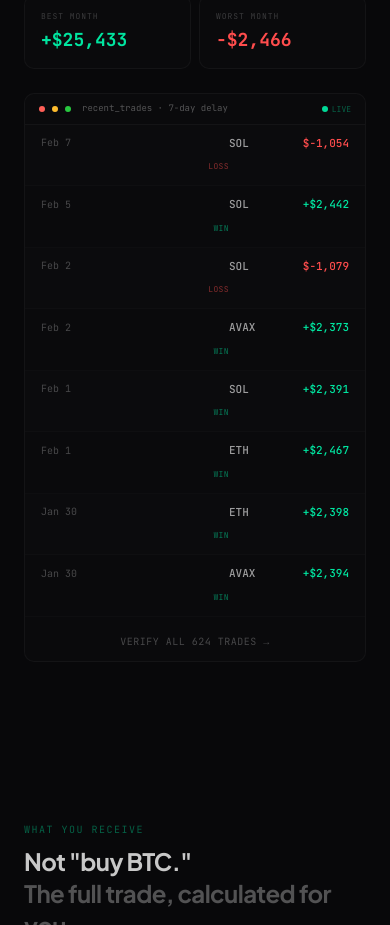
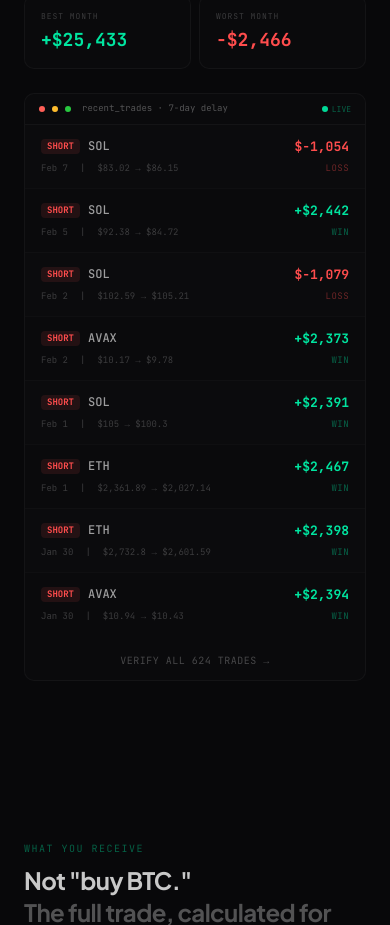
Before and after one commit to pulsewave-labs/platform, a Next.js app in the folder web/: page / in a window 390 px wide. Shown: the part 3680-4605 px from the top of the page. Built offline with nearby package versions, Linux system fonts and the light colour scheme.

Commit message:
Mobile trade history: card layout with LONG/SHORT pill, pair, PnL top row, details bottom row

```diff
--- a/web/app/client-page.tsx
+++ b/web/app/client-page.tsx
@@ -292,20 +292,42 @@ export default function LandingClientPage() {
               <span className="text-[9px] text-white/30 mono ml-1">recent_trades · 7-day delay</span>
               <span className="flex items-center gap-1 ml-auto"><span className="w-1.5 h-1.5 rounded-full bg-[#00e5a0] pd"></span><span className="text-[8px] text-[#00e5a0]/40 mono">LIVE</span></span>
             </div>
+            {/* Desktop table header */}
             <div className="hidden md:grid grid-cols-[90px_80px_60px_1fr_1fr_90px_60px] text-[8px] text-white/20 mono tracking-[.1em] px-4 py-2 border-b border-white/[0.02]">
               <div>DATE</div><div>PAIR</div><div>SIDE</div><div>ENTRY</div><div>EXIT</div><div className="text-right">P&L</div><div className="text-right">RESULT</div>
             </div>
+            {/* Desktop rows */}
             {trades.map((t,i)=>(
-              <div key={i} className={'grid grid-cols-[1fr_50px_70px] md:grid-cols-[90px_80px_60px_1fr_1fr_90px_60px] items-center px-4 py-2.5 border-b border-white/[0.015] hover:bg-white/[0.01] transition-colors '+(i%2===0?'bg-white/[0.003]':'')}>
+              <div key={'d'+i} className={'hidden md:grid grid-cols-[90px_80px_60px_1fr_1fr_90px_60px] items-center px-4 py-2.5 border-b border-white/[0.015] hover:bg-white/[0.01] transition-colors '+(i%2===0?'bg-white/[0.003]':'')}>
                 <div className="text-[10px] text-white/25 mono">{new Date(t.entry_time).toLocaleDateString('en-US',{month:'short',day:'numeric'})}</div>
                 <div className="text-[11px] text-white/60 mono font-medium">{t.pair.replace('/USDT','')}</div>
-                <div className="hidden md:block"><span className={'text-[9px] mono font-bold '+(t.action==='LONG'?'text-[#00e5a0]':'text-[#ff4d4d]')}>{t.action}</span></div>
-                <div className="text-[10px] text-white/20 mono hidden md:block">${Number(t.entry_price).toLocaleString(undefined,{maximumFractionDigits:2})}</div>
-                <div className="text-[10px] text-white/20 mono hidden md:block">${Number(t.exit_price).toLocaleString(undefined,{maximumFractionDigits:2})}</div>
+                <div><span className={'text-[9px] mono font-bold '+(t.action==='LONG'?'text-[#00e5a0]':'text-[#ff4d4d]')}>{t.action}</span></div>
+                <div className="text-[10px] text-white/20 mono">${Number(t.entry_price).toLocaleString(undefined,{maximumFractionDigits:2})}</div>
+                <div className="text-[10px] text-white/20 mono">${Number(t.exit_price).toLocaleString(undefined,{maximumFractionDigits:2})}</div>
                 <div className={'text-[11px] mono font-medium text-right '+(t.pnl>0?'text-[#00e5a0]':'text-[#ff4d4d]')}>{t.pnl>0?'+':''}${Number(t.pnl).toLocaleString(undefined,{maximumFractionDigits:0})}</div>
                 <div className="text-right"><span className={'text-[8px] mono tracking-wider '+(t.exit_reason==='TP'?'text-[#00e5a0]/50':'text-[#ff4d4d]/50')}>{t.exit_reason==='TP'?'WIN':'LOSS'}</span></div>
               </div>
             ))}
+            {/* Mobile cards */}
+            <div className="md:hidden divide-y divide-white/[0.02]">
+              {trades.map((t,i)=>(
+                <div key={'m'+i} className={'px-4 py-3 '+(i%2===0?'bg-white/[0.003]':'')}>
+                  <div className="flex items-center justify-between mb-1.5">
+                    <div className="flex items-center gap-2">
+                      <span className={'text-[9px] mono font-bold px-1.5 py-px rounded '+(t.action==='LONG'?'bg-[#00e5a0]/10 text-[#00e5a0]':'bg-[#ff4d4d]/10 text-[#ff4d4d]')}>{t.action}</span>
+                      <span className="text-[12px] text-white/60 mono font-medium">{t.pair.replace('/USDT','')}</span>
+                    </div>
+                    <span className={'text-[13px] mono font-bold '+(t.pnl>0?'text-[#00e5a0]':'text-[#ff4d4d]')}>{t.pnl>0?'+':''}${Number(t.pnl).toLocaleString(undefined,{maximumFractionDigits:0})}</span>
+                  </div>
+                  <div className="flex items-center gap-3 text-[9px] mono text-white/20">
+                    <span>{new Date(t.entry_time).toLocaleDateString('en-US',{month:'short',day:'numeric'})}</span>
+                    <span className="text-white/8">|</span>
+                    <span>${Number(t.entry_price).toLocaleString(undefined,{maximumFractionDigits:2})} → ${Number(t.exit_price).toLocaleString(undefined,{maximumFractionDigits:2})}</span>
+                    <span className={'ml-auto tracking-wider '+(t.exit_reason==='TP'?'text-[#00e5a0]/40':'text-[#ff4d4d]/40')}>{t.exit_reason==='TP'?'WIN':'LOSS'}</span>
+                  </div>
+                </div>
+              ))}
+            </div>
             <div className="px-4 py-2.5 text-center">
               <Link href="/performance" className="text-[10px] text-white/25 mono tracking-wider hover:text-white/50 transition-colors">VERIFY ALL 624 TRADES →</Link>
             </div>
```
